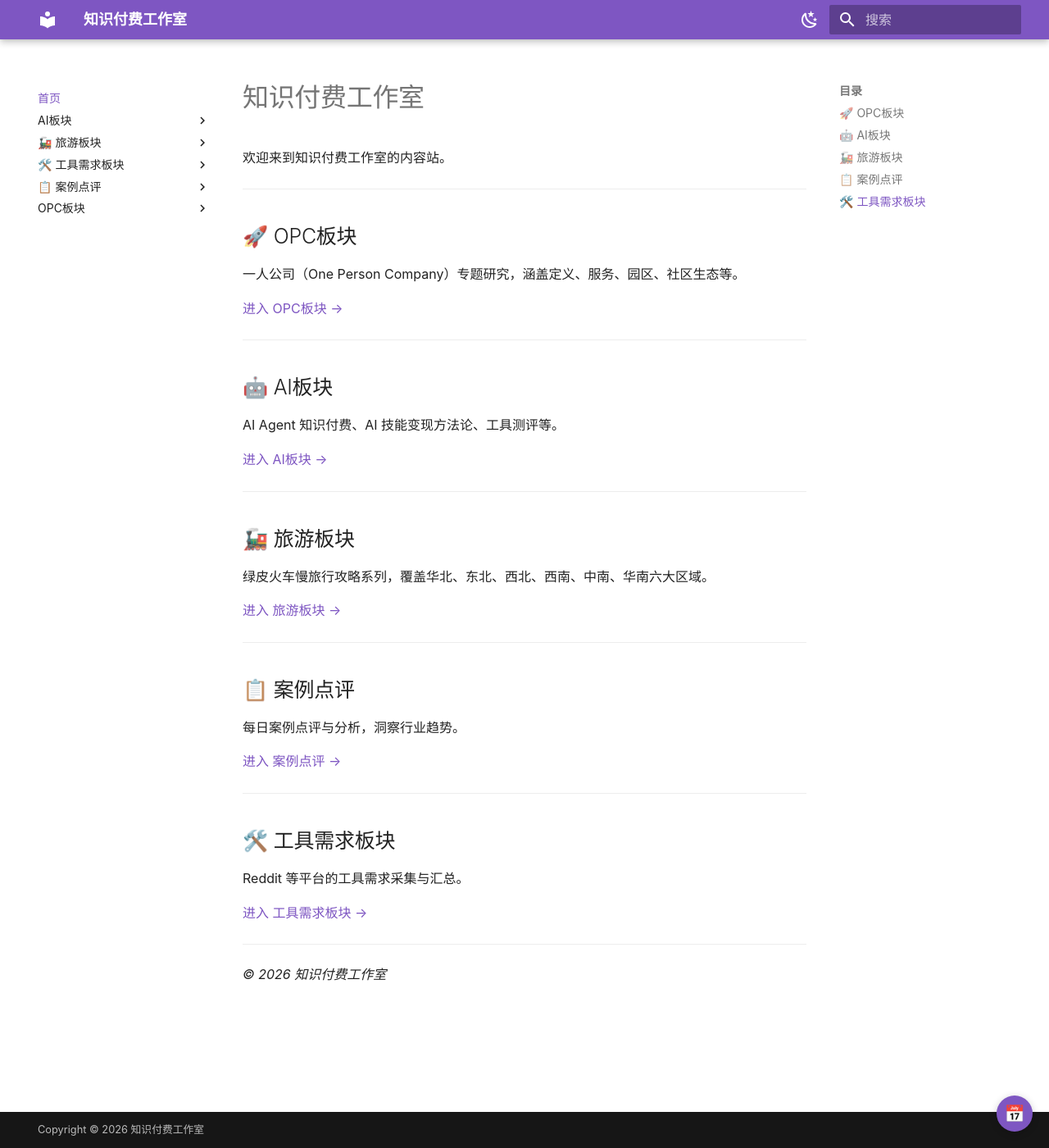
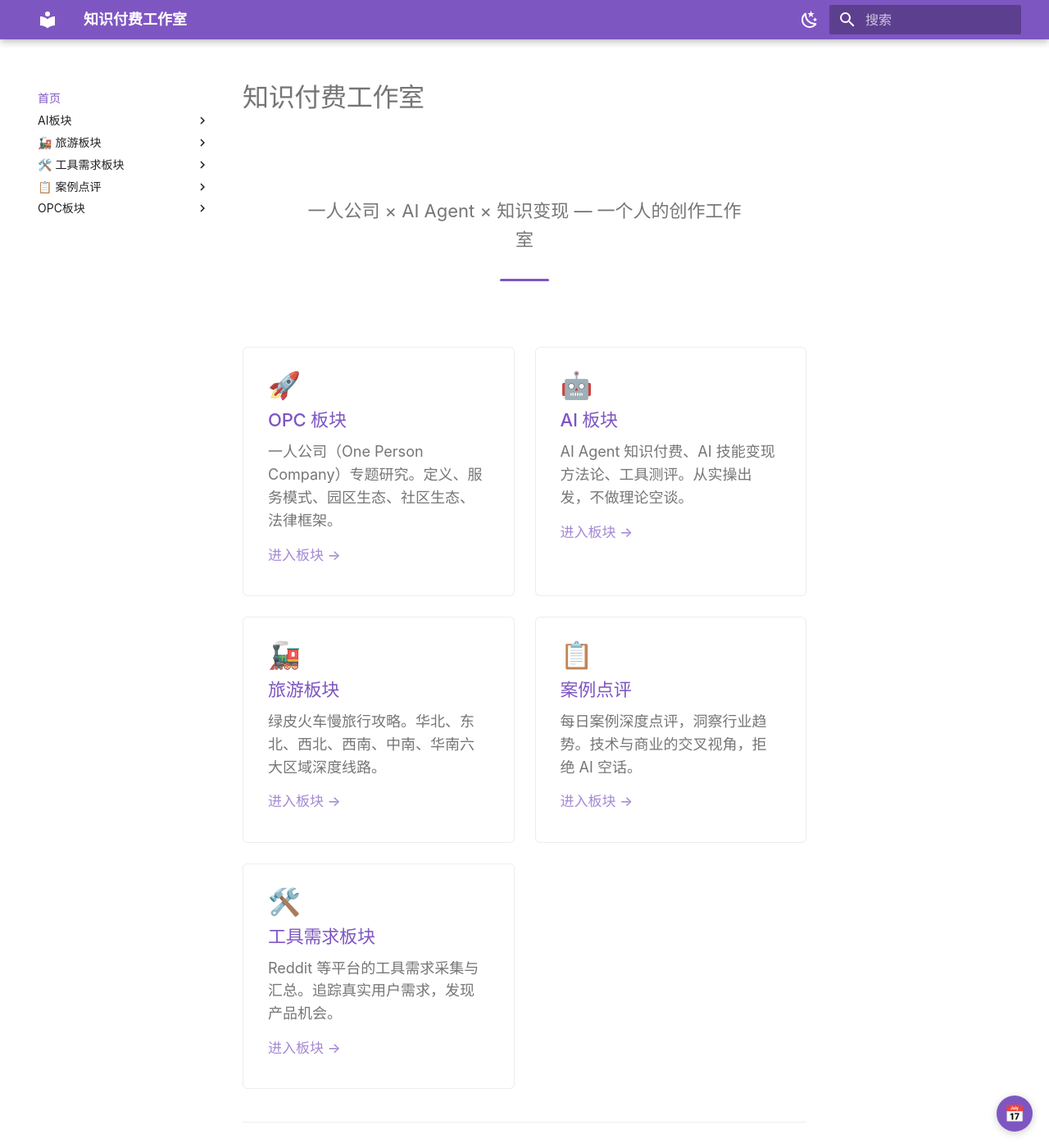
Before and after one commit to fengzhongss/content-site, an MkDocs documentation site: the page built from docs/index.md, in a window 1280 px wide and 1400 px high. Shown: the whole window at 82% size. Built offline with MkDocs 1.6.1 and Material for MkDocs 9.7.7, drawn with Linux system fonts in a browser that asks for light colours; some of the changed text lies outside the part shown.

Commit message:
auto: sync vault content 2026-06-11 20:21

```diff
--- /dev/null
+++ b/docs/assets/extra.css
@@ -0,0 +1,137 @@
+/* ========== Huashu-Design 启发的品牌样式 ========== */
+/* 核心原则：反AI slop、品牌一致性、克制设计 */
+
+/* 首页 Hero 区域 */
+.landing-hero {
+  text-align: center;
+  padding: 3rem 0 2rem;
+  position: relative;
+}
+
+.landing-hero::after {
+  content: '';
+  display: block;
+  width: 60px;
+  height: 3px;
+  background: var(--md-primary-fg-color, #673AB7);
+  margin: 1.5rem auto 0;
+  border-radius: 2px;
+}
+
+.landing-hero h1 {
+  font-size: 2.8rem;
+  font-weight: 300;
+  letter-spacing: -0.02em;
+  line-height: 1.15;
+  margin: 0 0 0.6rem;
+  color: var(--md-primary-fg-color, #673AB7);
+}
+
+.landing-hero .tagline {
+  font-size: 1.1rem;
+  color: var(--md-default-fg-color--light, rgba(0,0,0,0.54));
+  font-weight: 400;
+  max-width: 540px;
+  margin: 0 auto;
+  line-height: 1.6;
+}
+
+/* 板块卡片网格 */
+.section-grid {
+  display: grid;
+  grid-template-columns: repeat(auto-fill, minmax(320px, 1fr));
+  gap: 1.25rem;
+  padding: 2rem 0 1rem;
+}
+
+.section-card {
+  background: var(--md-default-bg-color, #fff);
+  border: 1px solid var(--md-default-fg-color--lightest, rgba(0,0,0,0.07));
+  border-radius: 6px;
+  padding: 1.5rem 1.5rem 1.75rem;
+  transition: border-color 0.2s, box-shadow 0.2s, transform 0.2s;
+  position: relative;
+  /* 无左border accent — 反slop */
+  /* 无圆角卡片+左彩色border accent 就是 slop 特征之一 */
+}
+
+.section-card:hover {
+  border-color: var(--md-primary-fg-color, #673AB7);
+  box-shadow: 0 4px 16px rgba(0,0,0,0.06);
+  transform: translateY(-2px);
+}
+
+.section-card .card-icon {
+  font-size: 1.6rem;
+  margin-bottom: 0.5rem;
+  line-height: 1;
+  /* 使用 emoji 是有意的—这是品牌识别符号，不是装饰性 icon */
+}
+
+.section-card h3 {
+  font-size: 1.1rem;
+  font-weight: 500;
+  margin: 0 0 0.4rem;
+  color: var(--md-primary-fg-color, #673AB7);
+}
+
+.section-card p {
+  font-size: 0.9rem;
+  color: var(--md-default-fg-color--light, rgba(0,0,0,0.54));
+  line-height: 1.55;
+  margin: 0 0 0.75rem;
+}
+
+.section-card .card-link {
+  font-size: 0.85rem;
+  font-weight: 500;
+  color: var(--md-primary-fg-color, #673AB7);
+  text-decoration: none;
+  display: inline-flex;
+  align-items: center;
+  gap: 4px;
+  opacity: 0.7;
+  transition: opacity 0.2s, gap 0.2s;
+}
+
+.section-card:hover .card-link {
+  opacity: 1;
+  gap: 8px;
+}
+
+/* Stats 区域 — 只有真实数据才展示，不编造 */
+.landing-stats {
+  display: flex;
+  gap: 2rem;
+  justify-content: center;
+  padding: 1.5rem 0;
+  border-top: 1px solid var(--md-default-fg-color--lightest, rgba(0,0,0,0.07));
+  margin-top: 1rem;
+}
+
+.stat-item {
+  text-align: center;
+}
+
+.stat-item .number {
+  font-size: 1.6rem;
+  font-weight: 300;
+  color: var(--md-primary-fg-color, #673AB7);
+  letter-spacing: -0.02em;
+}
+
+.stat-item .label {
+  font-size: 0.8rem;
+  color: var(--md-default-fg-color--light, rgba(0,0,0,0.54));
+  margin-top: 0.15rem;
+}
+
+/* 响应式 */
+@media (max-width: 768px) {
+  .landing-hero h1 { font-size: 2rem; }
+  .section-grid { grid-template-columns: 1fr; }
+  .landing-stats { flex-wrap: wrap; gap: 1rem; }
+}
+
+/* 反 AI slop: 没有紫色渐变背景、没有装饰性图标、没有无意义的数据 */
+/* 所有设计元素都要 earn its place */
--- a/docs/index.md
+++ b/docs/index.md
@@ -1,42 +1,63 @@
 # 知识付费工作室
 
-欢迎来到知识付费工作室的内容站。
+<div class="landing-hero">
+  <p class="tagline">一人公司 × AI Agent × 知识变现 — 一个人的创作工作室</p>
+</div>
 
----
+<div class="section-grid">
 
-## 🚀 OPC板块
-一人公司（One Person Company）专题研究，涵盖定义、服务、园区、社区生态等。
+<div class="section-card">
+  <div class="card-icon">🚀</div>
+  <h3>OPC 板块</h3>
+  <p>一人公司（One Person Company）专题研究。定义、服务模式、园区生态、社区生态、法律框架。</p>
+  <a href="/OPC板块/" class="card-link">进入板块 →</a>
+</div>
 
-[进入 OPC板块 →](/OPC板块/)
+<div class="section-card">
+  <div class="card-icon">🤖</div>
+  <h3>AI 板块</h3>
+  <p>AI Agent 知识付费、AI 技能变现方法论、工具测评。从实操出发，不做理论空谈。</p>
+  <a href="/AI板块/" class="card-link">进入板块 →</a>
+</div>
 
----
+<div class="section-card">
+  <div class="card-icon">🚂</div>
+  <h3>旅游板块</h3>
+  <p>绿皮火车慢旅行攻略。华北、东北、西北、西南、中南、华南六大区域深度线路。</p>
+  <a href="/旅游板块/" class="card-link">进入板块 →</a>
+</div>
 
-## 🤖 AI板块
-AI Agent 知识付费、AI 技能变现方法论、工具测评等。
+<div class="section-card">
+  <div class="card-icon">📋</div>
+  <h3>案例点评</h3>
+  <p>每日案例深度点评，洞察行业趋势。技术与商业的交叉视角，拒绝 AI 空话。</p>
+  <a href="/案例点评/" class="card-link">进入板块 →</a>
+</div>
 
-[进入 AI板块 →](/AI板块/)
+<div class="section-card">
+  <div class="card-icon">🛠️</div>
+  <h3>工具需求板块</h3>
+  <p>Reddit 等平台的工具需求采集与汇总。追踪真实用户需求，发现产品机会。</p>
+  <a href="/工具需求板块/" class="card-link">进入板块 →</a>
+</div>
 
----
+</div>
 
-## 🚂 旅游板块
-绿皮火车慢旅行攻略系列，覆盖华北、东北、西北、西南、中南、华南六大区域。
-
-[进入 旅游板块 →](/旅游板块/)
-
----
-
-## 📋 案例点评
-每日案例点评与分析，洞察行业趋势。
-
-[进入 案例点评 →](/案例点评/)
-
----
-
-## 🛠️ 工具需求板块
-Reddit 等平台的工具需求采集与汇总。
-
-[进入 工具需求板块 →](/工具需求板块/)
-
----
-
-*© 2026 知识付费工作室*
+<div class="landing-stats">
+  <div class="stat-item">
+    <div class="number">5</div>
+    <div class="label">主板块</div>
+  </div>
+  <div class="stat-item">
+    <div class="number">10+</div>
+    <div class="label">专题报告</div>
+  </div>
+  <div class="stat-item">
+    <div class="number">15</div>
+    <div class="label">蒸馏人物</div>
+  </div>
+  <div class="stat-item">
+    <div class="number">24/7</div>
+    <div class="label">自动更新</div>
+  </div>
+</div>
--- a/mkdocs.yml
+++ b/mkdocs.yml
@@ -49,6 +49,7 @@ extra:
 
 extra_css:
   - assets/calendar.css
+  - assets/extra.css
 
 extra_javascript:
   - assets/calendar.js
@@ -89,10 +90,10 @@ nav:
   - 📋 案例点评:
       - 总览: 案例点评/index.md
       - 📰 日报归档: 案例点评/日报/index.md
+      - 📰 日报精选 (6/10): 案例点评/日报/日报选题源_2026-06-10.md
   - OPC板块:
       - 总览: OPC板块/index.md
       - 选题简报: OPC板块/1-选题/OPC专题选题简报.md
-      - 📰 日报精选 (6/10): OPC板块/1-选题/日报选题源_2026-06-10.md
       - 第①期调研: OPC板块/2-调研/第①期-OPC定义与服务内容调研报告.md
       - 第②期调研: OPC板块/2-调研/第②期-OPC园区与社区生态调研报告.md
       - 第①期作品: OPC板块/3-作品/第①期-OPC定义与服务专题报告.md
```
